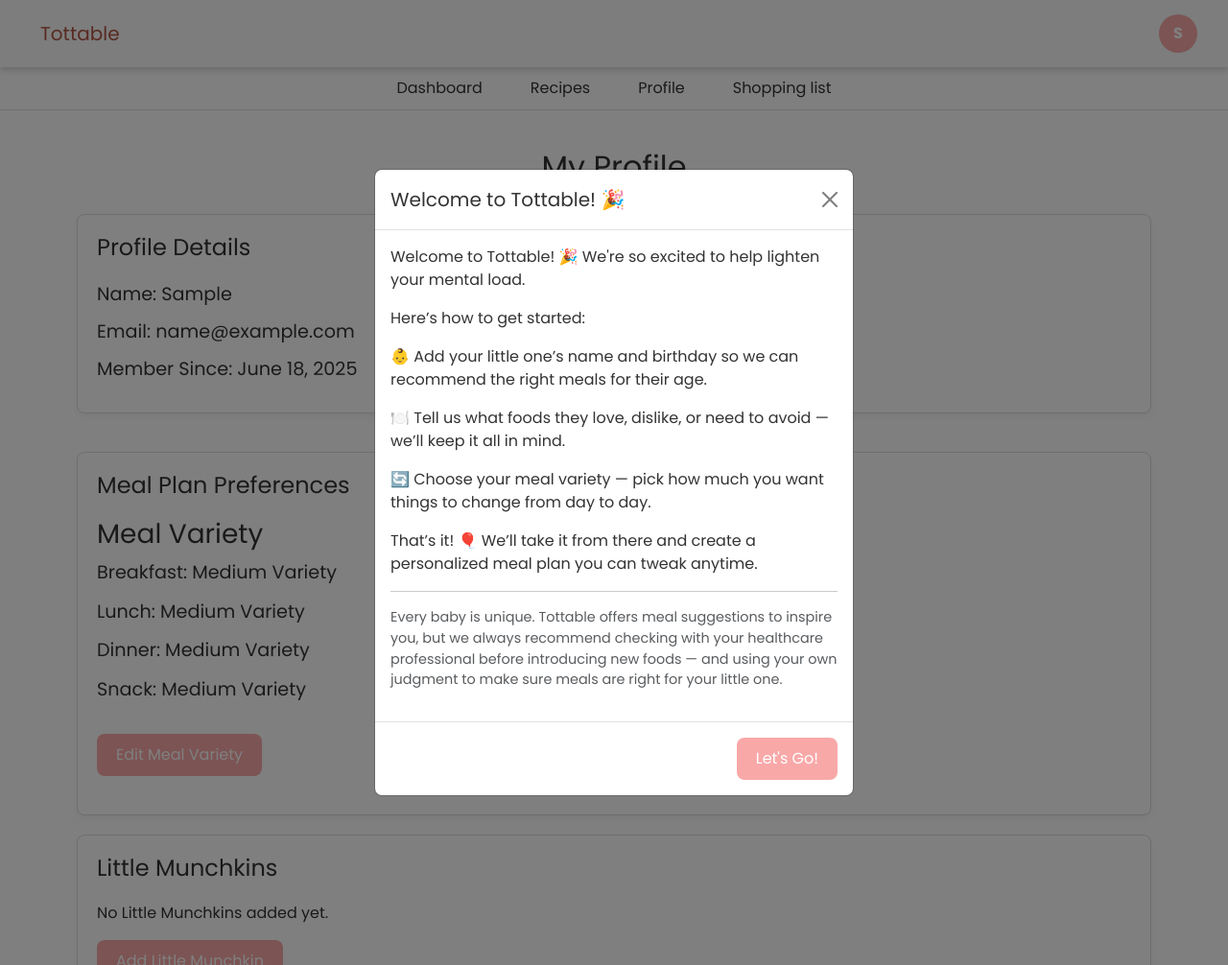
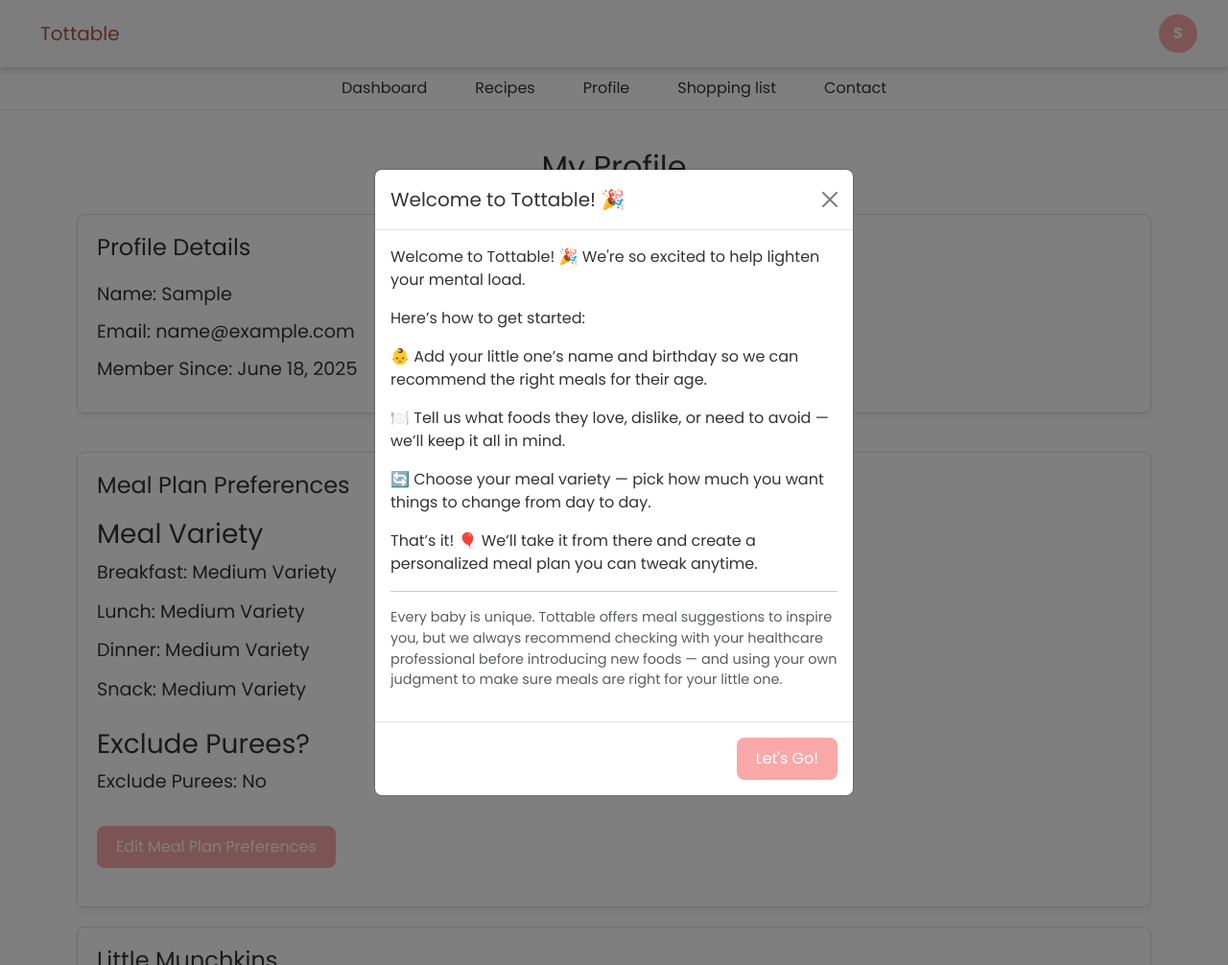
Before and after one commit to russellbs/project-tottable, a Django app: page /profile/ in a window 1280 px wide. Shown: the whole page at 96% size. Run offline with Django 5.2, Linux system fonts and the light colour scheme; the visitor is signed in with stand-in values (Sample User, id 1); data that the repository does not hold is empty; some libraries are stand-ins or nearby versions.

Commit message:
update exclude puree preference, contact page

```diff
--- a/base/models.py
+++ b/base/models.py
@@ -45,6 +45,8 @@
         default=default_within_week_preferences,
         help_text="Meal variety preferences within a week for each meal type.",
     )
+
+    exclude_purees = models.BooleanField(default=False, help_text="Exclude puree recipes from meal plans.")
 
     # Preferences for meal variety across weeks
     across_week_preferences = models.JSONField(
@@ -97,11 +99,12 @@
     instructions = models.TextField()
     is_vegetarian = models.BooleanField(default=True)
     is_vegan = models.BooleanField(default=True)
+    is_puree = models.BooleanField(default=False, help_text="Indicates whether this recipe is a puree.")
     tags = models.CharField(max_length=255, blank=True, help_text="Comma-separated tags for the recipe (e.g., High Protein, Gluten-Free)")
     image = models.ImageField(upload_to='recipes/', null=True, blank=True)
     min_age_months = models.IntegerField(help_text="Minimum age in months for this recipe", default=6)
     max_age_months = models.IntegerField(help_text="Maximum age in months for this recipe", default=24)
-    tips = models.TextField(blank=True, null=True, help_text="Tottable tips for this recipe")  # New field
+    tips = models.TextField(blank=True, null=True, help_text="Tottable tips for this recipe")
 
     def __str__(self):
         return self.title
@@ -121,12 +124,28 @@
 
     def quantity_as_fraction(self):
         try:
-            # Convert the quantity to a fraction if it's numeric
-            numeric_quantity = float(self.quantity)
-            fraction_quantity = Fraction(numeric_quantity).limit_denominator(8)
-            return str(fraction_quantity)
-        except ValueError:
-            # Return the quantity as is if it can't be converted
+            # Handle strings like "1 1/2"
+            if " " in self.quantity:
+                whole, frac = self.quantity.split()
+                value = float(whole) + float(Fraction(frac))
+            else:
+                value = float(Fraction(self.quantity))  # Handles "1.5", "3/2", etc.
+
+            frac = Fraction(value).limit_denominator(8)
+
+            # 🔍 If it's a whole number, just show it as an integer
+            if frac.denominator == 1:
+                return str(frac.numerator)
+
+            # 🧮 Mixed number if improper fraction
+            if frac.numerator > frac.denominator:
+                whole = frac.numerator // frac.denominator
+                remainder = frac.numerator % frac.denominator
+                return f"{whole} {remainder}/{frac.denominator}"
+
+            # Proper fraction
+            return f"{frac.numerator}/{frac.denominator}"
+        except (ValueError, ZeroDivisionError, TypeError):
             return self.quantity
 
     def __str__(self):
--- a/base/urls.py
+++ b/base/urls.py
@@ -41,6 +41,8 @@
     path('remove-meal/', views.remove_meal, name='remove_meal'),
     path('terms/', views.terms_view, name='terms'),
     path('privacy/', views.privacy_view, name='privacy'),
+    path('update-exclude-purees/', views.update_exclude_purees, name='update_exclude_purees'),
+    path('contact/', views.contact, name='contact'),
 ]
 
 # Serve media files only during development
--- a/base/views.py
+++ b/base/views.py
@@ -70,6 +70,7 @@
         "show_welcome": show_welcome,
         "trial_active": trial_active,
         "trial_days_remaining": trial_days_remaining,
+        "show_preferences_form": True,
     }
 
     return render(request, "profile.html", context)
@@ -111,15 +112,20 @@
 
         child_age = child.age_in_months()
 
-        possible_recipes = list(
-            Recipe.objects.filter(
-                meal_types__name=meal_type,
-                min_age_months__lte=child_age,
-                max_age_months__gte=child_age
-            )
-            .exclude(ingredients__in=dislikes)
-            .exclude(ingredients__allergen_type__in=allergies)
+        recipe_qs = Recipe.objects.filter(
+            meal_types__name=meal_type,
+            min_age_months__lte=child_age,
+            max_age_months__gte=child_age
+        ).exclude(
+            ingredients__in=dislikes
+        ).exclude(
+            ingredients__allergen_type__in=allergies
         )
+
+        if profile.exclude_purees:
+            recipe_qs = recipe_qs.exclude(is_puree=True)
+
+        possible_recipes = list(recipe_qs)
 
         num_unique_recipes = min(len(possible_recipes), random.randint(min_variety, max_variety))
 
@@ -526,10 +532,14 @@
 
         # Save back to the profile
         profile.within_week_preferences = preferences
+
+        # Update exclude_purees toggle
+        profile.exclude_purees = request.POST.get("exclude_purees") == "on"
+
         profile.save()
 
         # Return updated preferences in the response
-        return JsonResponse({"success": True, "preferences": preferences})
+        return JsonResponse({"success": True, "preferences": preferences, "exclude_purees": profile.exclude_purees,})
     return JsonResponse({"success": False, "error": "Invalid request"}, status=400)
 
 @login_required
@@ -589,15 +599,24 @@
         # Fetch recipes
         child_age = child.age_in_months()
 
-        possible_recipes = list(
-            Recipe.objects.filter(
-                meal_types__name=meal_type,
-                min_age_months__lte=child_age,
-                max_age_months__gte=child_age
-            )
-            .exclude(ingredients__in=dislikes)
-            .exclude(ingredients__allergen_type__in=allergies)
+        # ✅ Build recipe queryset
+        recipe_qs = Recipe.objects.filter(
+            meal_types__name=meal_type,
+            min_age_months__lte=child_age,
+            max_age_months__gte=child_age
+        ).exclude(
+            ingredients__in=dislikes
+        ).exclude(
+            ingredients__allergen_type__in=allergies
         )
+
+        if profile.exclude_purees:
+            recipe_qs = recipe_qs.exclude(is_puree=True)
+
+        possible_recipes = list(recipe_qs)
+
+        if not possible_recipes:
+            continue  # Skip this meal type if no valid recipes
 
         if len(possible_recipes) < num_unique_recipes:
             selected_recipes = random.sample(possible_recipes, len(possible_recipes))
@@ -969,3 +988,15 @@
 
 def privacy_view(request):
     return render(request, 'privacy.html')
+
+@login_required
+@require_POST
+def update_exclude_purees(request):
+    profile = request.user.profile
+    profile.exclude_purees = bool(request.POST.get('exclude_purees'))
+    profile.save()
+    messages.success(request, "Puree preference updated.")
+    return redirect('profile')
+
+def contact(request):
+    return render(request, 'contact.html')
--- a/templates/navbar.html
+++ b/templates/navbar.html
@@ -18,6 +18,7 @@
                             <li><a class="dropdown-item" href="{% url 'recipe_library' %}">Recipes</a></li>
                             <li><a class="dropdown-item" href="{% url 'profile' %}">Profile</a></li>
                             <li><a class="dropdown-item" href="{% url 'shopping_list' %}">Shopping List</a></li>
+                            <li><a class="dropdown-item" href="{% url 'contact' %}">Contact</a></li>
                             <li><hr class="dropdown-divider"></li>
                             <li>
                                 <form id="logoutForm" action="{% url 'logout' %}" method="post" style="display: none;">
--- a/templates/profile.html
+++ b/templates/profile.html
@@ -31,6 +31,7 @@
         <h2>Meal Plan Preferences</h2>
 
         <!-- Meal Variety Preferences -->
+
         <!-- Meal Variety Display -->
         <div id="preferences-within-week-display">
             <h3>Meal Variety</h3>
@@ -49,9 +50,13 @@
                     {% endif %}
                 </p>
             {% endfor %}
-            <button id="edit-within-week-preferences-btn" class="btn btn-primary">Edit Meal Variety</button>
+
+            <h3 class="mt-4">Exclude Purees?</h3>
+            <p><strong>Exclude Purees:</strong>
+                {% if user.profile.exclude_purees %}Yes{% else %}No{% endif %}
+            </p>
+            <button id="edit-within-week-preferences-btn" class="btn btn-primary">Edit Meal Plan Preferences</button>
         </div>
-
 
         <form id="preferences-within-week-form" method="POST" action="{% url 'update_within_week_preferences' %}" style="display: none;">
             {% csrf_token %}
@@ -75,7 +80,18 @@
                 </select>
             </div>
             {% endfor %}
-            <button type="submit" class="btn btn-success">Save Meal Variety</button>
+
+            <h3 class="mt-4">Exclude Purees?</h3>
+            <div class="form-check mt-3">
+                <input class="form-check-input" type="checkbox" name="exclude_purees" id="exclude-purees-checkbox"
+                    {% if user.profile.exclude_purees %}checked{% endif %}
+                    {% if not show_preferences_form %}disabled{% endif %}>
+                <label class="form-check-label" for="exclude-purees-checkbox">
+                    <strong>Exclude Purees</strong> – Hide puree-style recipes from your meal plans if your little one has moved on to solids.
+                </label>
+            </div>
+
+            <button type="submit" class="btn btn-success">Save Meal Preferences</button>
             <button type="button" id="cancel-within-week-preferences-btn" class="btn btn-secondary">Cancel</button>
         </form>
 
--- a/templates/user_header.html
+++ b/templates/user_header.html
@@ -6,6 +6,7 @@
             <li><a href="{% url 'recipe_library' %}">Recipes</a></li>
             <li><a href="{% url 'profile' %}">Profile</a></li>
             <li><a href="{% url 'shopping_list' %}">Shopping list</a></li>
+            <li><a href="{% url 'contact' %}">Contact</a></li>
         </ul>
     </nav>
 </div>
```
Also changed, not shown: templates/contact.html (added, +36 -0 lines), templates/landing.html (+8 -6 lines), templates/signup.html (+6 -6 lines), base/migrations/0016_recipe_is_puree_userprofile_exclude_purees.py (added).
